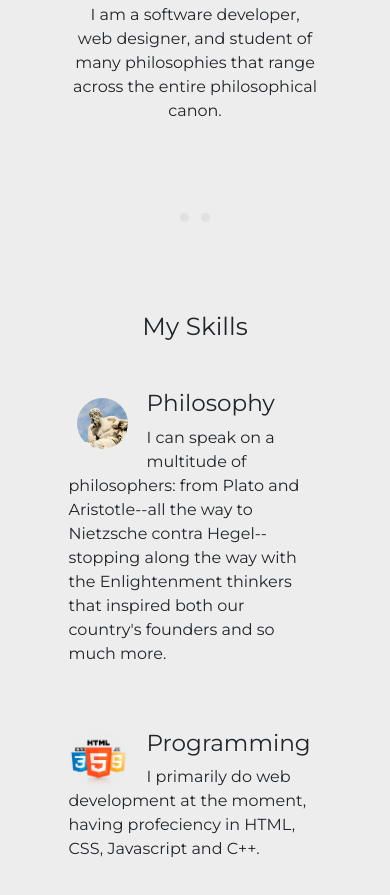
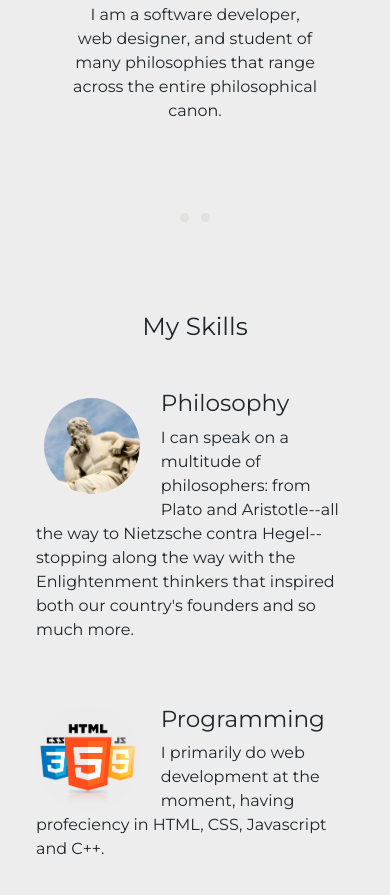
Before and after one commit to lj502jr/Personal4, a plain HTML site: page index.html in a window 390 px wide. Shown: the part 399-1294 px from the top of the page. Drawn offline with nearby package versions, Linux system fonts and the light colour scheme.

Commit message:
mobile formating

```diff
--- a/css/styles.css
+++ b/css/styles.css
@@ -15,6 +15,6 @@ hr{
 }
 
 .skills-image{
-  width: 30%;
+  width: 37.5%;
   margin-right: 2.5%;
 }
--- a/index.html
+++ b/index.html
@@ -35,7 +35,7 @@
 
     <div class="container">
       <div class="row">
-        <div class="col-lg-7 col-sm-9 col-10 py-2 my-3 mx-auto">
+        <div class="col-lg-7 col-sm-9 col-12 py-2 my-3 mx-auto">
           <h2 class="mt-3 text-center">My Skills</h2>
           <div class="container my-5">
             <div class="row my-5">
```
